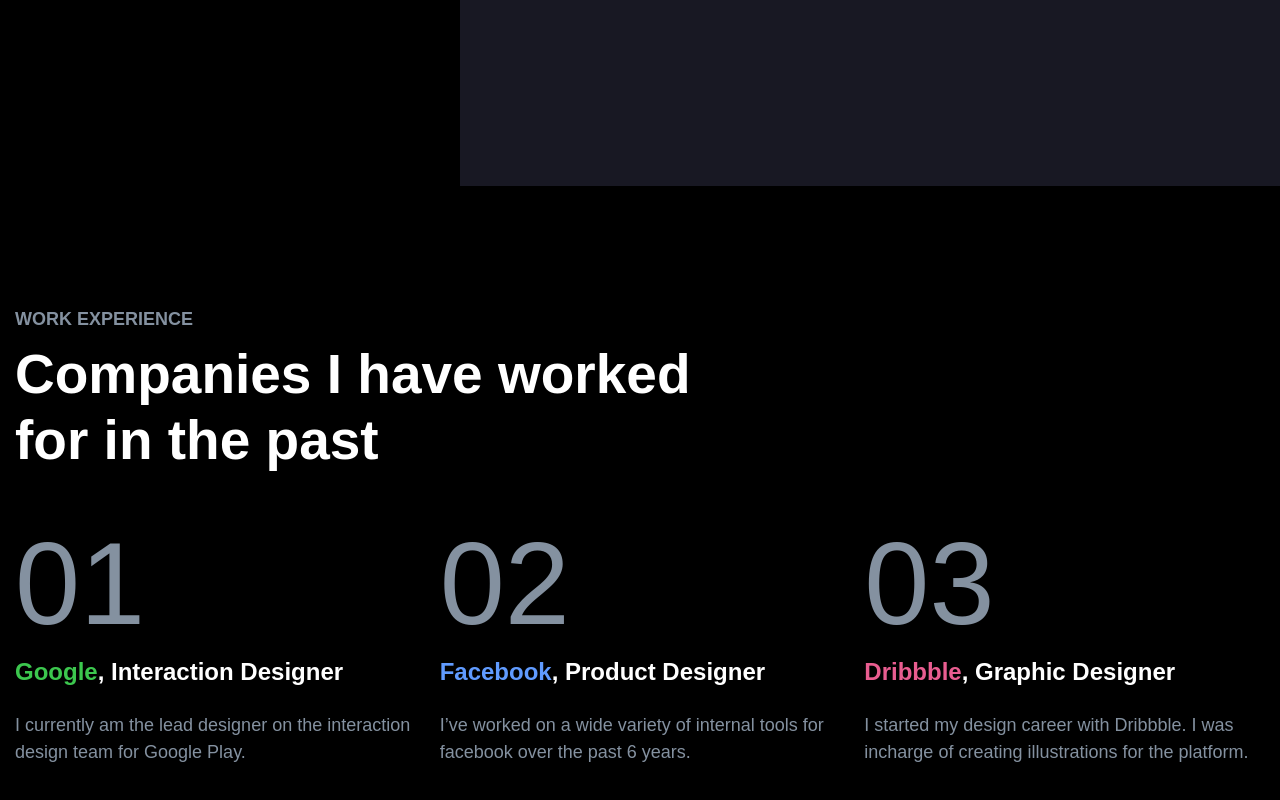
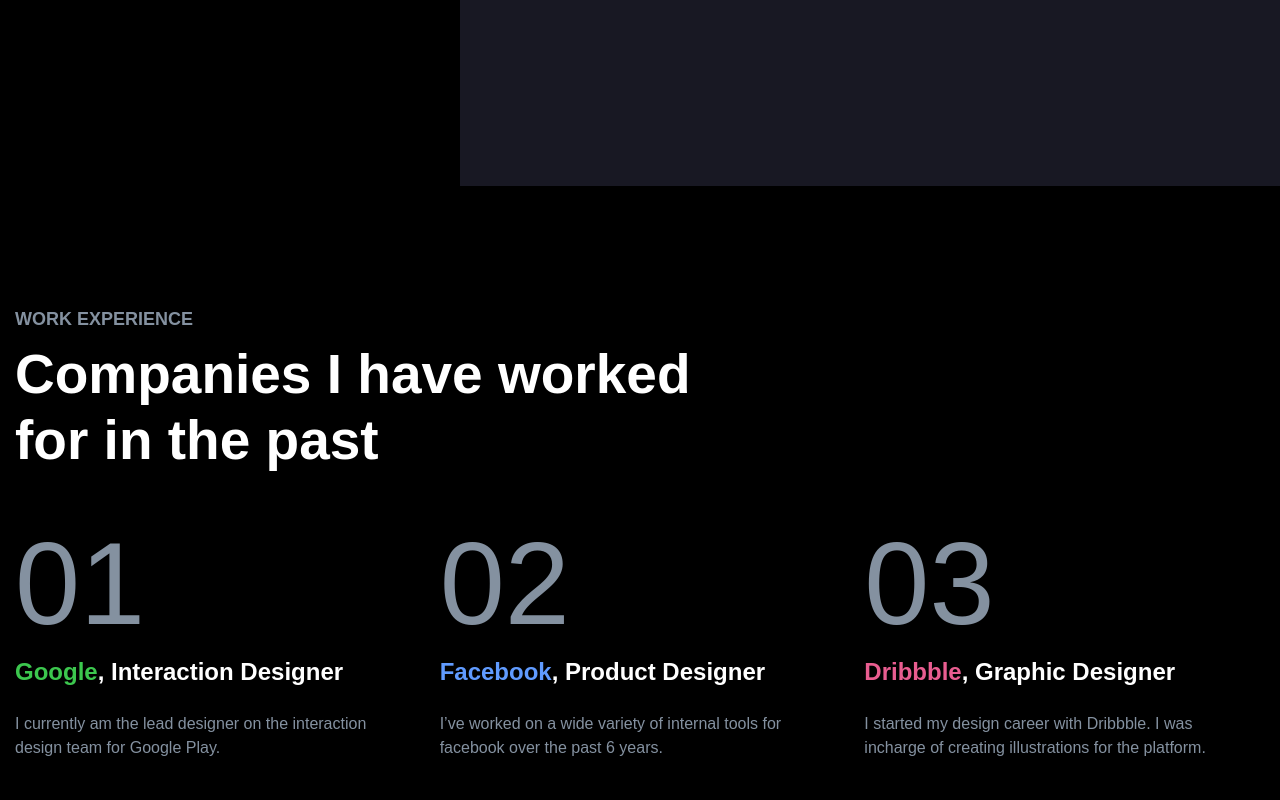
Before and after one commit to markdamolotov/robinw, a website: page src/index.html in a window 1280 px wide. Shown: the part 714-1514 px from the top of the page. Drawn offline with nearby package versions, Linux system fonts and the light colour scheme; files that its build step writes are made by us from their sources; a web font is replaced by a local one.

Commit message:
update experience-list styles

```diff
--- a/src/scss/components/_experience-list.scss
+++ b/src/scss/components/_experience-list.scss
@@ -5,6 +5,7 @@
     --colorAccent: var(--color-green);
 
     grid-column: 4 span;
+    max-width: 368px;
     counter-increment: number 1;
     list-style-position: inside;
 
@@ -31,11 +32,15 @@
   }
 
   &__item-title {
+    margin-bottom: 22px;
     color: var(--color-white);
-    margin-bottom: 22px;
 
     span {
       color: var(--colorAccent);
     }
   }
+
+  &__item-description {
+    font-size: 16px;
+  }
 }
```
